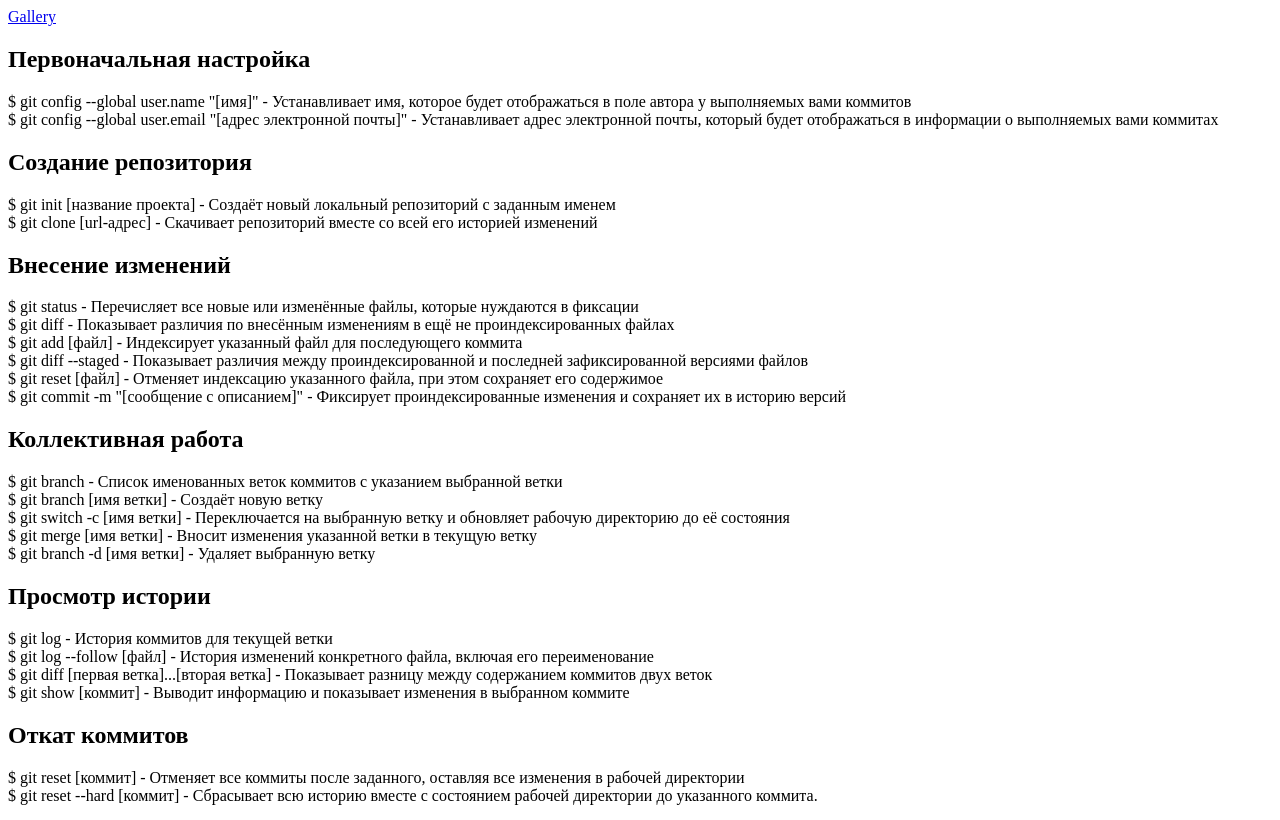
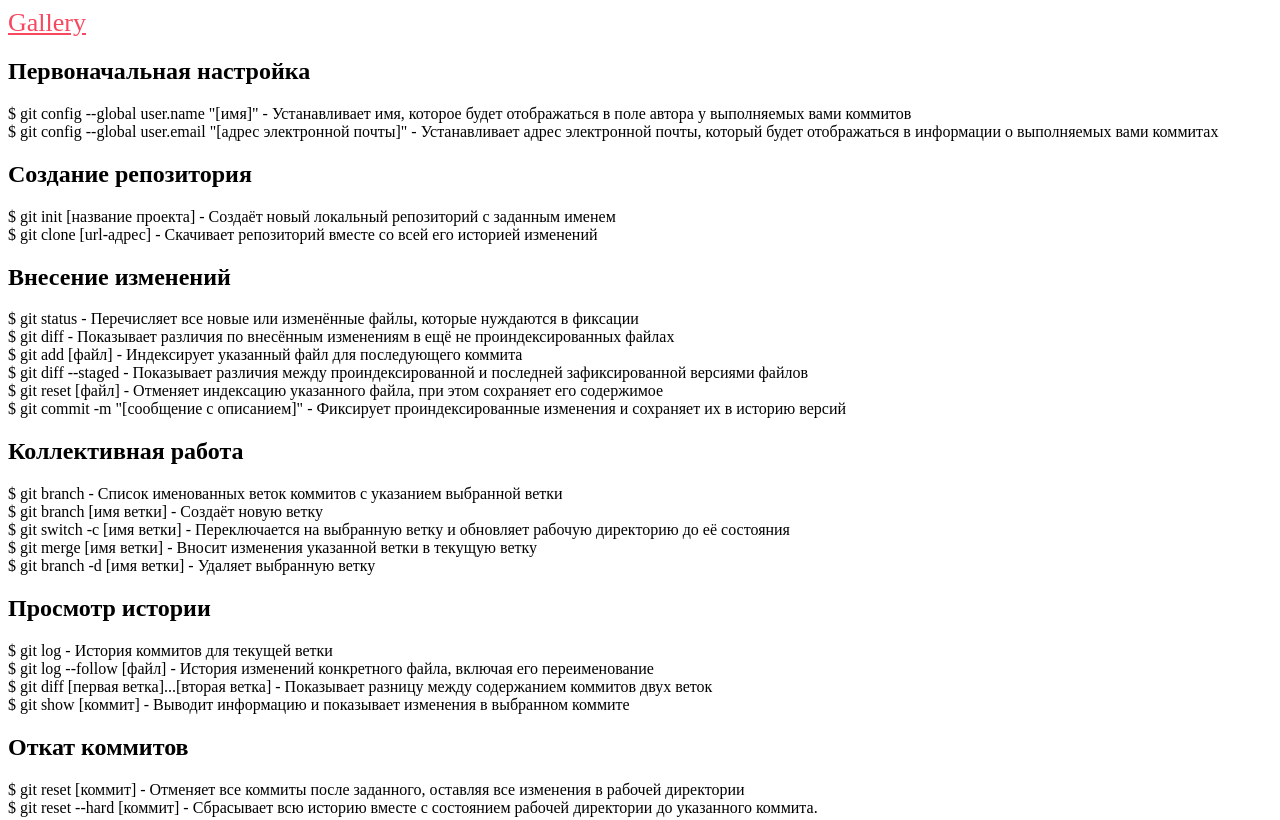
Before and after one commit to sotnykov/homework4, a plain HTML site: page index.html in a window 1280 px wide. Shown: the top 820 px of the page. Drawn offline with Linux system fonts and the light colour scheme.

Commit message:
customized gallery link

```diff
--- a/index.html
+++ b/index.html
@@ -5,6 +5,12 @@
   <meta http-equiv="X-UA-Compatible" content="IE=edge">
   <meta name="viewport" content="width=device-width, initial-scale=1.0">
   <title>Git cheat sheet</title>
+  <style>
+    .gallery{
+      font-size: 26px;
+      color: #f8475e;
+    }
+  </style>
 </head>
 <body>
   <a class="gallery" href="gallery.html" target="_blank">Gallery</a>
```
